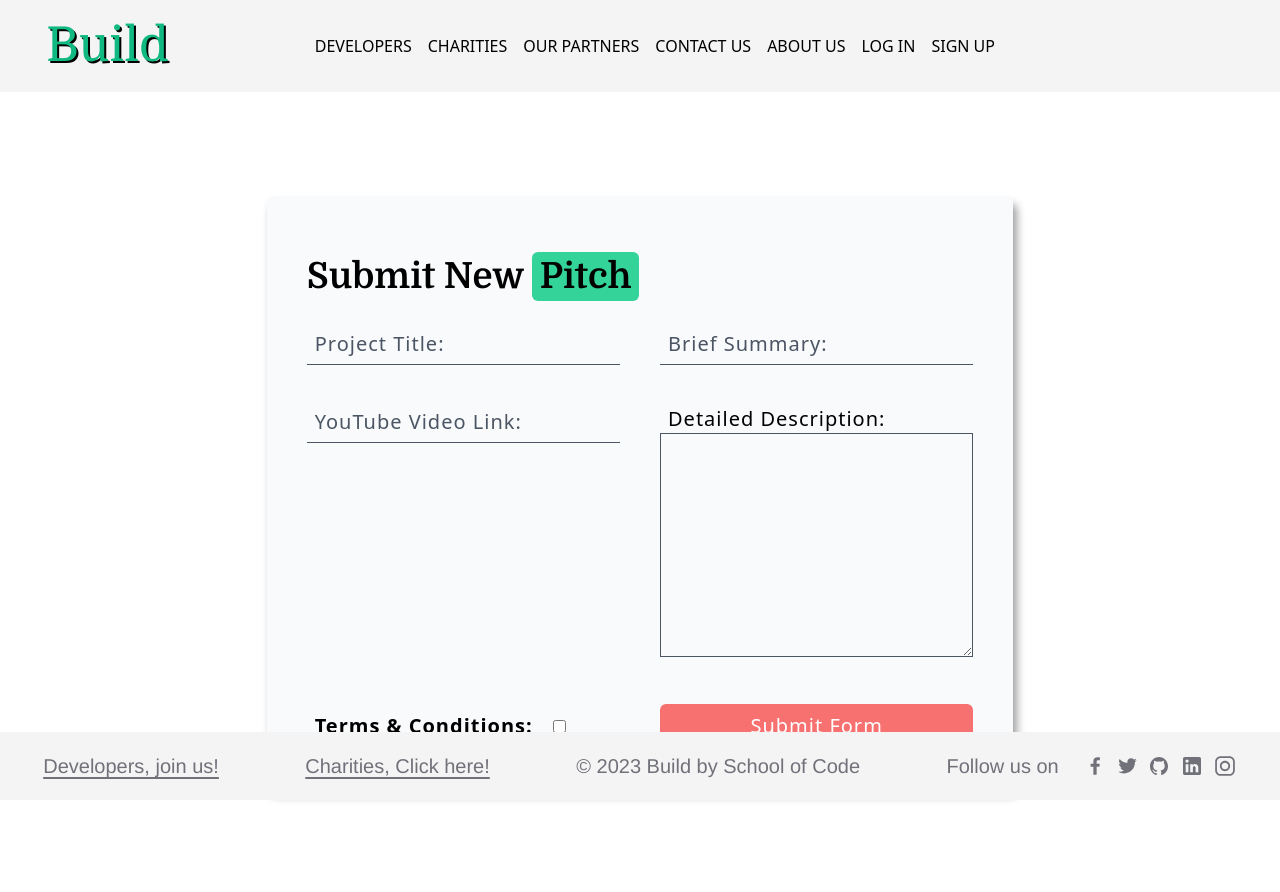
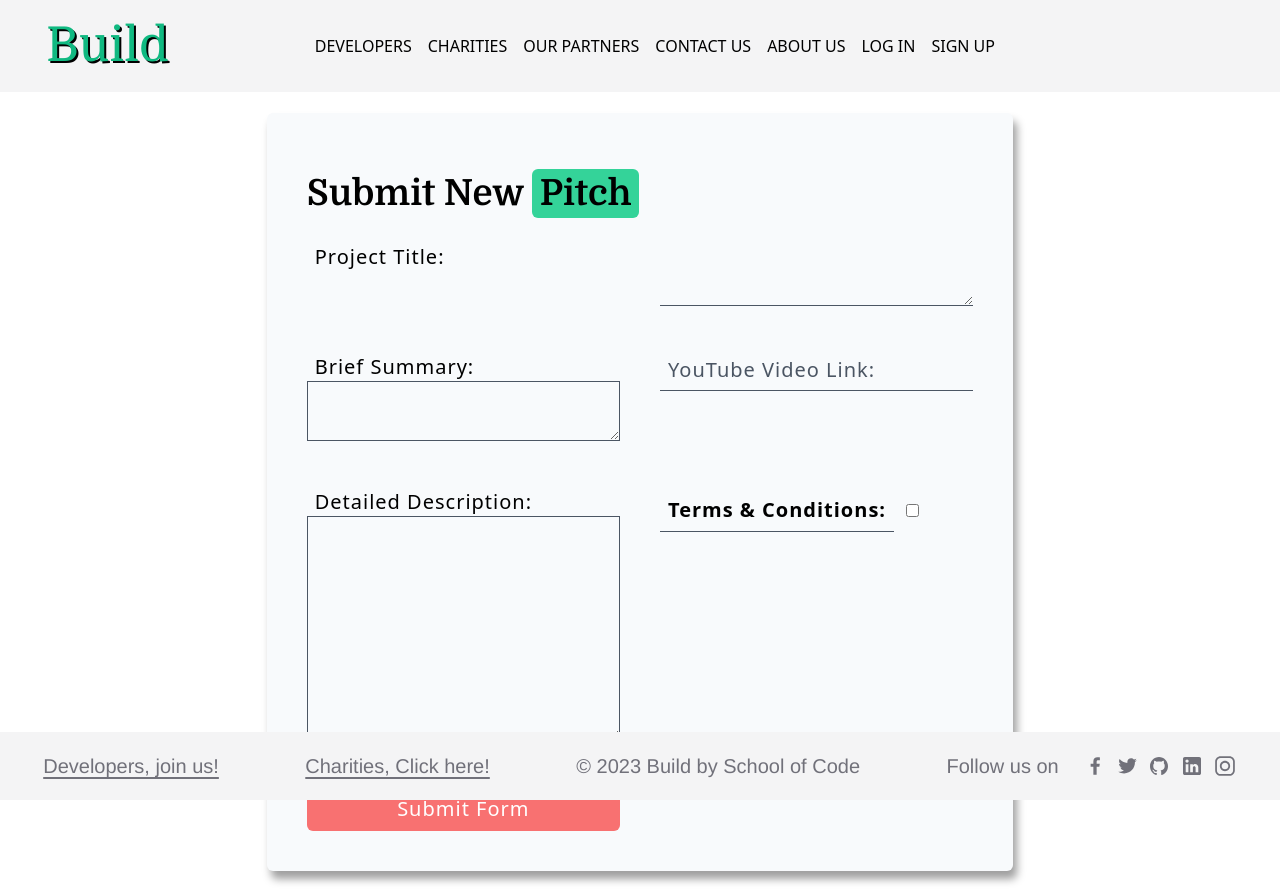
Before and after one commit to SchoolOfCode/Team-Build, a Next.js app: page /charity/dashboard/pitch-form in a window 1280 px wide. Built offline with nearby package versions, Linux system fonts and the light colour scheme; no server answers.

Commit message:
pitchform work - expansive boxes for descriptions

```diff
--- a/src/components/pitchForm.jsx
+++ b/src/components/pitchForm.jsx
@@ -111,27 +111,39 @@ export default function PitchForm() {
             action="https://team-5-final-project-pi.vercel.app/developer/register"
             onSubmit={submitReg}
           >
+
+<div>
+            <label className="appearance-none border-gray-600 placeholder:text-gray-600 placeholder:text-xl w-full text-black mr-3 py-1 px-2 leading-tight focus:outline-none">
+              Project Title: </label>
+            </div>
             <div className="">
-              <input
+              <textarea
                 type="text"
                 name="Project_Title"
                 onChange={handleInput}
                 value={registration.Project_Title}
                 className="appearance-none bg-transparent border-b pb-2 border-gray-600 placeholder:text-gray-600 placeholder:text-xl w-full text-black mr-3 py-1 px-2 leading-tight focus:outline-none"
-                placeholder="Project Title:"
+                // placeholder="Project Title:"
                 required
               />
             </div>
+
+
             <div>
-              <input
+            <label className="appearance-none border-gray-600 placeholder:text-gray-600 placeholder:text-xl w-full text-black mr-3 py-1 px-2 leading-tight focus:outline-none">
+              Brief Summary: </label>
+            <div>
+              <textarea
                 type="text"
                 name="Short_Descr"
                 onChange={handleInput}
                 value={registration.Short_Descr}
-                className="appearance-none bg-transparent border-b pb-2 border-gray-600 placeholder:text-gray-600 placeholder:text-xl w-full text-black mr-3 py-1 px-2 leading-tight focus:outline-none"
-                placeholder="Brief Summary:"
+                // className="appearance-none bg-transparent border-b pb-2 border-gray-600 placeholder:text-gray-600 placeholder:text-xl w-full text-black mr-3 py-1 px-2 leading-tight focus:outline-none"
+                className="appearance-none bg-transparent border border-gray-600 placeholder:text-gray-600 placeholder:text-xl w-full h-35 text-black mr-3 py-1 px-2 leading-tight focus:outline-none"
+                // placeholder="Brief Summary:"
                 required
               />
+            </div>
             </div>
 
             <div>
```
